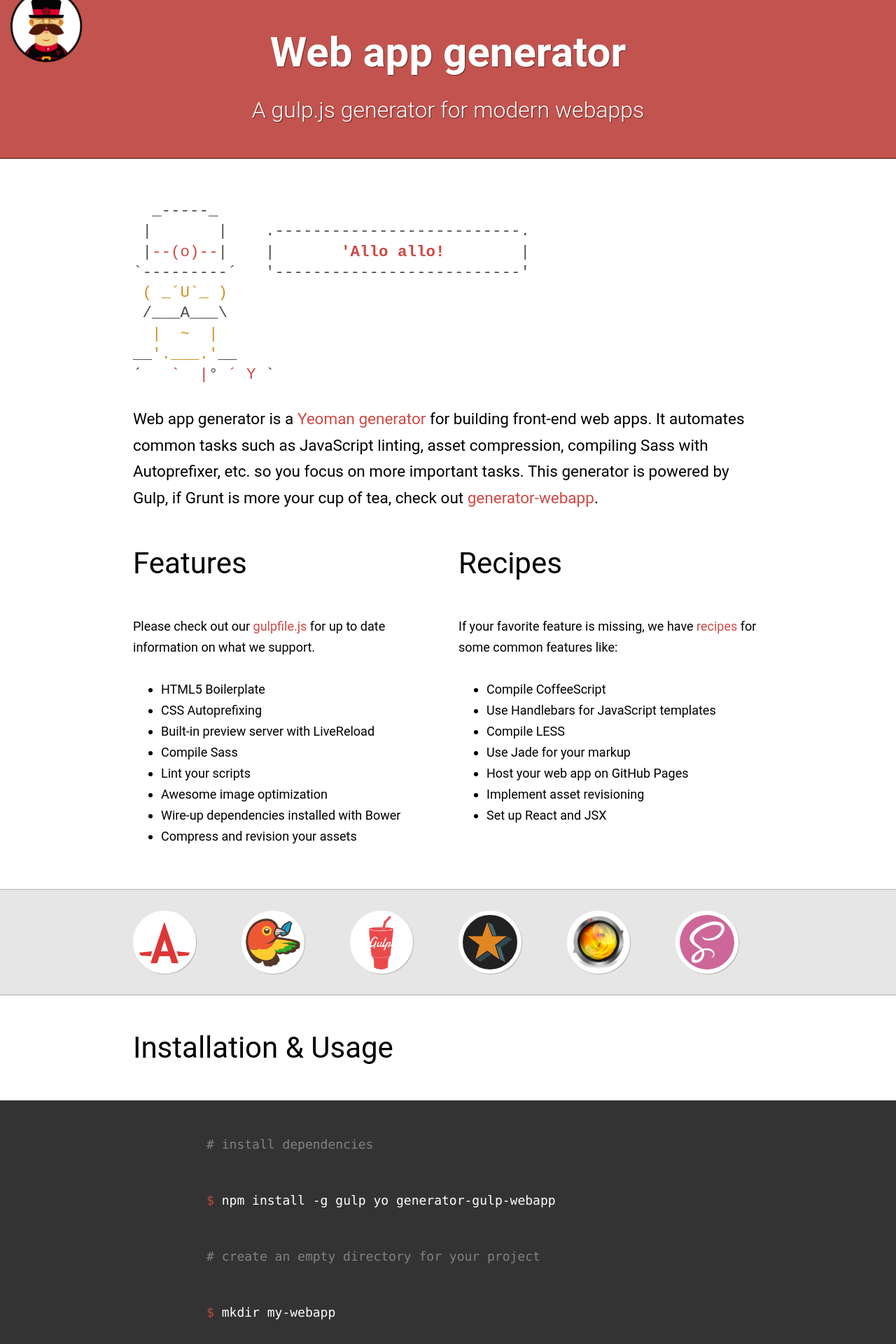
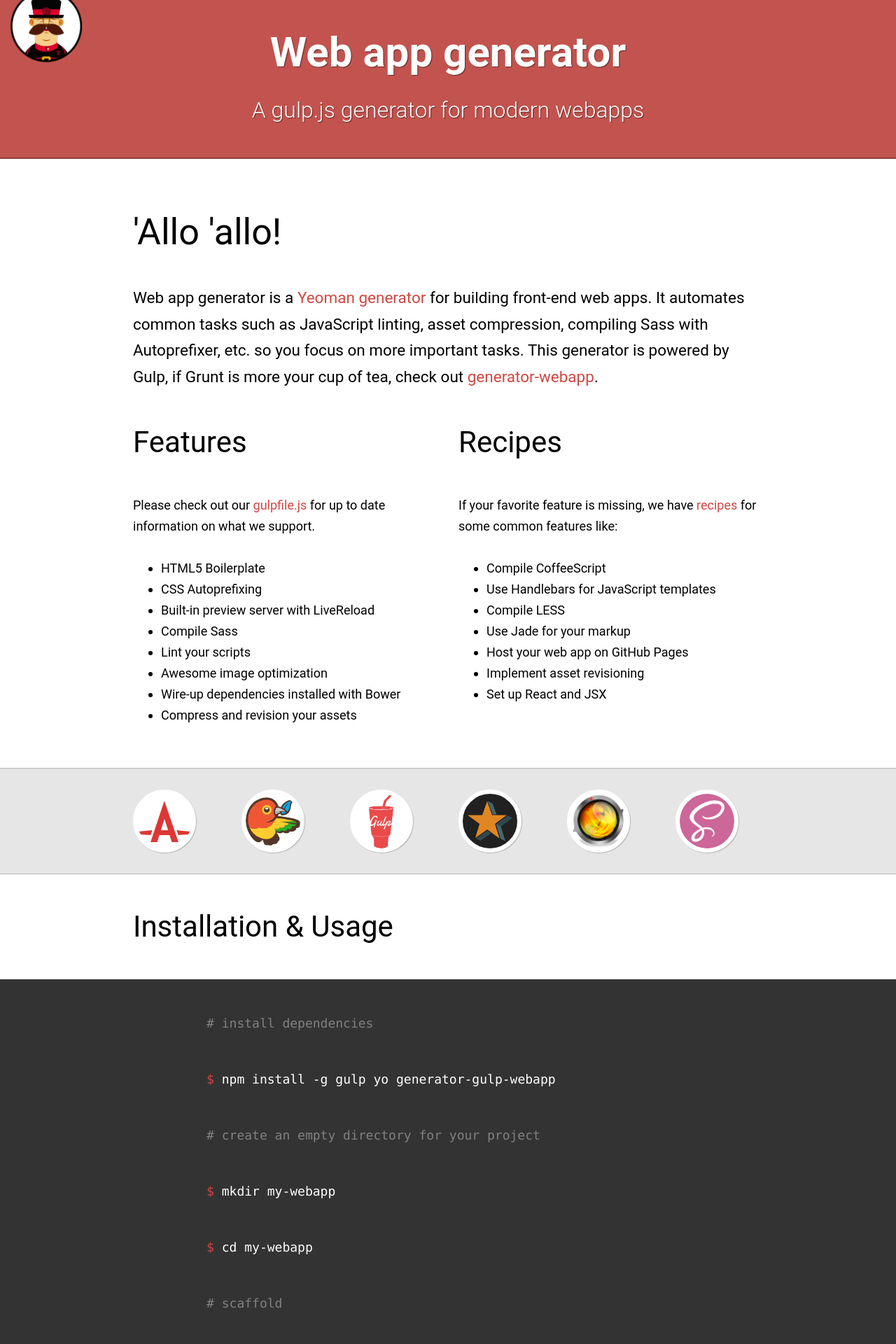
Before and after one commit to yeoman/generator-webapp, a Jekyll site: the page built from index.html, in a window 1280 px wide. Shown: the top 1920 px of the page at 70% size. Built offline with Jekyll 4.4.1, drawn with Linux system fonts in a browser that asks for light colours.

Commit message:
Replace the ASCII Yeoman with a regular title

```diff
--- a/_includes/intro.html
+++ b/_includes/intro.html
@@ -1,20 +1,6 @@
 <div class="intro">
-  <div class="code">
-    <div class="container">
-      <pre style="line-height:1.3">
-  _-----_
- |       |    .--------------------------.
- |<span class="text-red">--(o)--</span>|    |       <strong>'Allo allo!</strong>        |
-`---------´   '--------------------------'
- <span class="text-yellow">( _´U`_ )</span>
- /___A___\
-  <span class="text-yellow">|  ~  |</span>
-__<span class="text-yellow">'.___.'</span>__
-´   <span class="text-red">`  |</span>° <span class="text-red">´ Y</span> `</pre>
-    </div>
-  </div>
-
   <div class="container">
+    <h2 class="intro-title">'Allo 'allo!</h2>
     <p>Web app generator is a <a href="http://yeoman.io/">Yeoman generator</a> for building front-end web apps. It automates common tasks such as JavaScript linting, asset compression, compiling Sass with Autoprefixer, etc. so you focus on more important tasks. This generator is powered by Gulp, if Grunt is more your cup of tea, check out <a href="https://github.com/yeoman/generator-webapp">generator-webapp</a>.</p>
   </div>
 </div>
--- a/styles/_intro.scss
+++ b/styles/_intro.scss
@@ -3,22 +3,7 @@
     font-size: 1.25em;
   }
 
-  .code {
-    padding: 0;
-    margin-bottom: $suh;
-    background-color: transparent;
-    color: lighten(#000, 30%);
-
-    @include query(sm) {
-      margin-bottom: $sub;
-    }
-
-    strong {
-      color: $color-red;
-    }
-  }
-
-  h2 {
+  &-title {
     @include query(sm) {
       @include font-size(52px, 3);
     }
```
